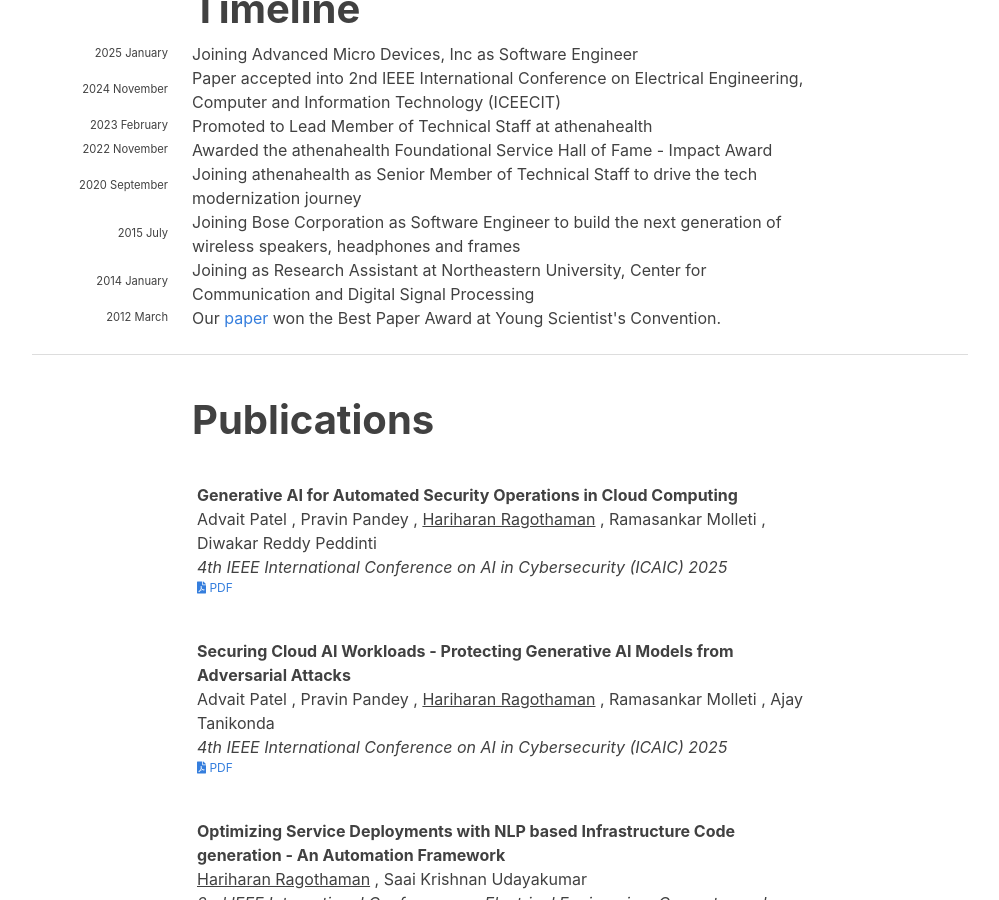
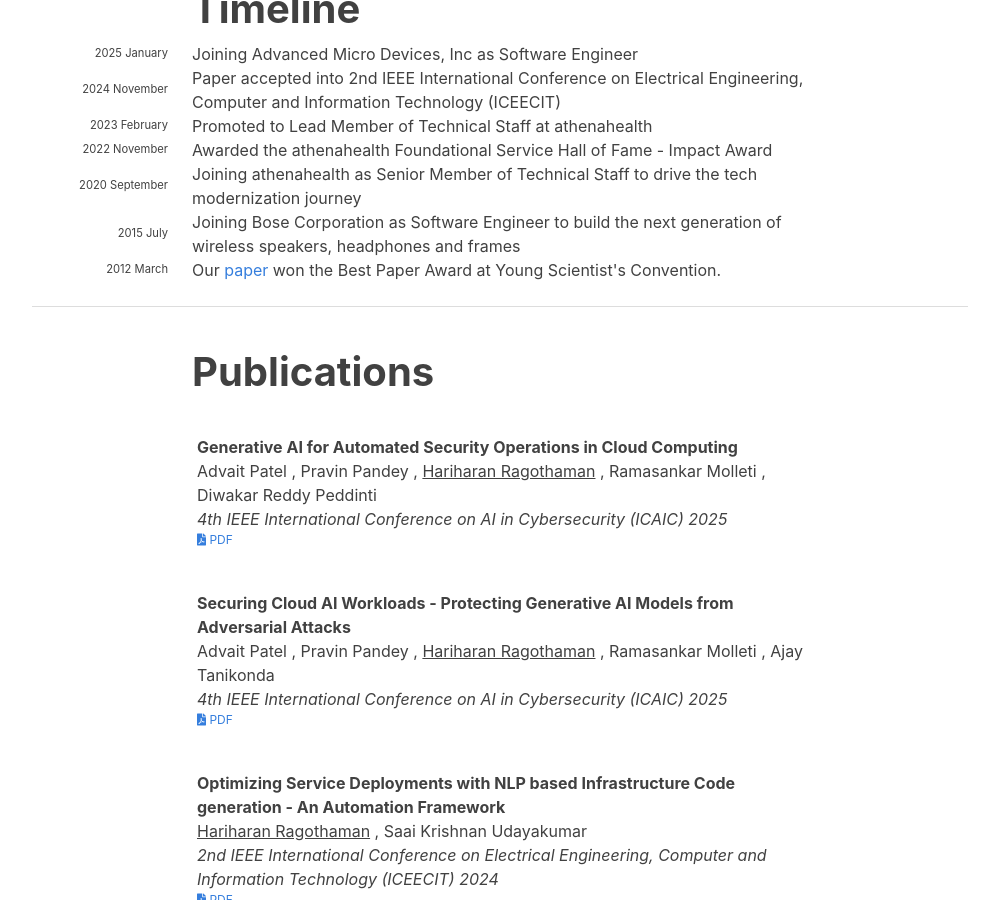
Before and after one commit to hariharanragothaman/hariharanragothaman.github.io, a Jekyll site: the page built from index.md, in a window 1280 px wide and 900 px high, scrolled down 844 px. Shown: the whole window, without its empty margins (140-1139 px from the left). Built offline with Jekyll 4.4.1, drawn with Linux system fonts in a browser that asks for light colours; nearby versions of some CDN libraries; some web fonts are replaced.

Commit message:
Polishes and Updates

```diff
--- a/_data/news.yaml
+++ b/_data/news.yaml
@@ -22,10 +22,6 @@
   year-extra: July
   description: Joining Bose Corporation as Software Engineer to build the next generation of wireless speakers, headphones and frames
 
-- year: 2014
-  year-extra: January
-  description: Joining as Research Assistant at Northeastern University, Center for Communication and Digital Signal Processing
-
 - year: 2012
   year-extra: March
   description: Our <a href="https://arxiv.org/pdf/2411.16016">paper</a> won the Best Paper Award at Young Scientist's Convention.
```
